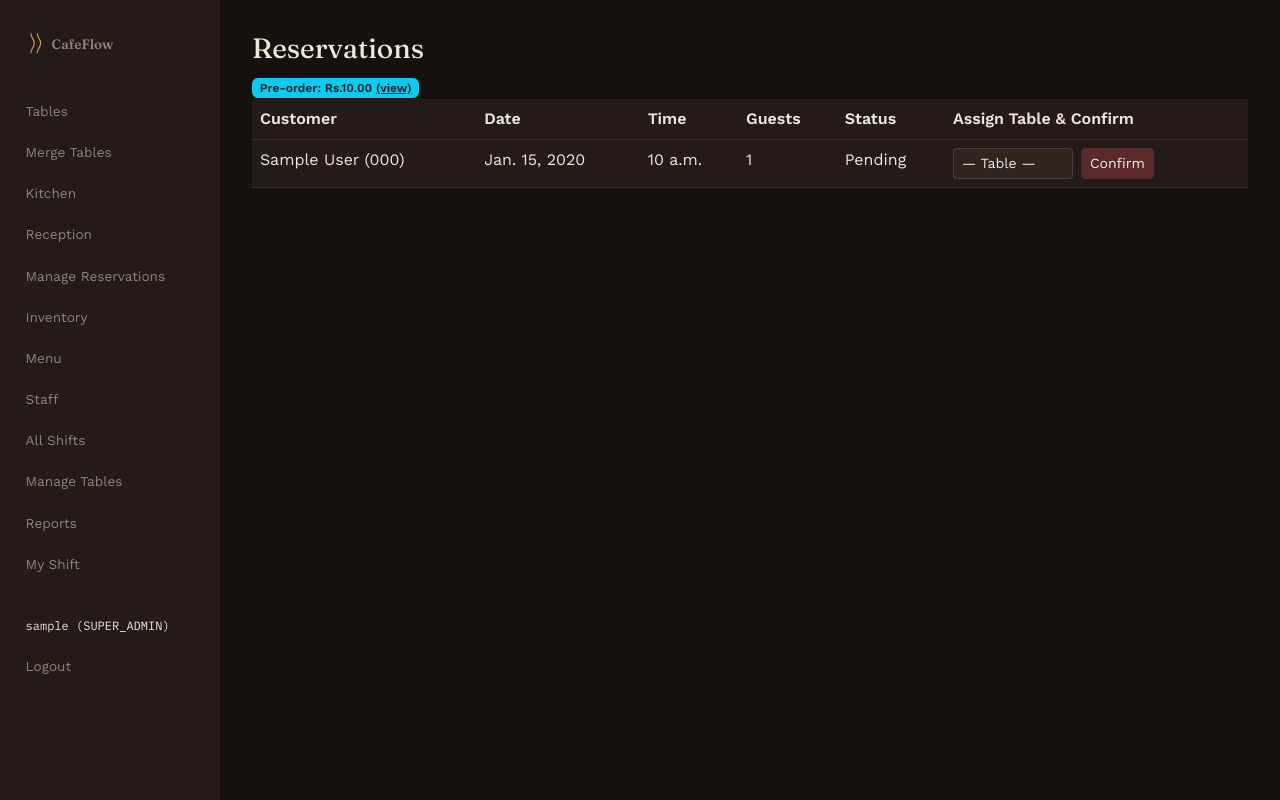
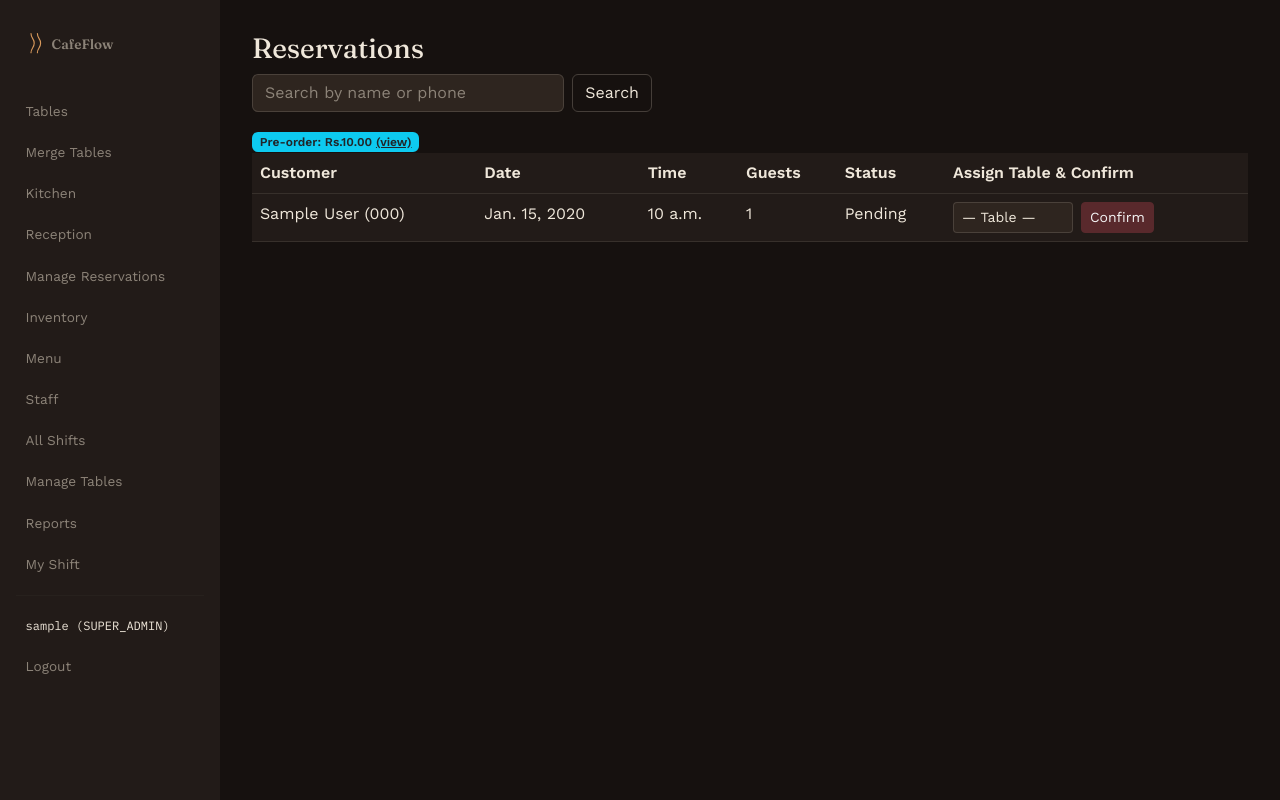
Before and after one commit to khadkashashi/CafeFlow, a Django app: page /reservations/manage/ in a window 1280 px wide. Run offline with Django 5.2, Linux system fonts and the light colour scheme; a user stored in the database is signed in; tables that the repository leaves empty hold one stand-in row (values such as "Sample post").

Commit message:
add search box and order by newest reservation first

```diff
--- a/reservations/templates/reservations/reservation_list.html
+++ b/reservations/templates/reservations/reservation_list.html
@@ -3,6 +3,15 @@
 
 {% block content %}
 <h3>Reservations</h3>
+
+<form method="get" class="d-flex gap-2 mb-3" style="max-width: 400px;">
+    <input type="text" name="q" value="{{ query }}" class="form-control" placeholder="Search by name or phone">
+    <button type="submit" class="btn btn-outline-dark">Search</button>
+    {% if query %}
+    <a href="{% url 'reservations:reservation_list' %}" class="btn btn-outline-secondary">Clear</a>
+    {% endif %}
+</form>
+
 <table class="table bg-white">
     <thead><tr><th>Customer</th><th>Date</th><th>Time</th><th>Guests</th><th>Status</th><th>Assign Table & Confirm</th></tr></thead>
     <tbody>
@@ -37,7 +46,9 @@
 {% endif %}
         </tr>
         {% empty %}
-        <tr><td colspan="6" class="text-muted">No pending reservations.</td></tr>
+        <tr><td colspan="6" class="text-muted">
+            {% if query %}No reservations match "{{ query }}".{% else %}No pending reservations.{% endif %}
+        </td></tr>
         {% endfor %}
     </tbody>
 </table>
--- a/reservations/views.py
+++ b/reservations/views.py
@@ -10,6 +10,8 @@ from django.shortcuts import get_object_or_404
 from tables.models import Table
 from menu.models import FoodItem
 from orders.models import Order, OrderItem
+from django.db.models import Q
+
 # Create your views here.
 
 @login_required
@@ -57,14 +59,16 @@ def my_reservations(request):
 @role_required(User.Role.FRONT_DESK, User.Role.MANAGER)
 def reservation_list(request):
     from tables.models import Table
-    reservations = Reservation.objects.exclude(status=Reservation.Status.CANCELLED).select_related("customer", "table").order_by("date", "time")
+    query = request.GET.get("q", "").strip()
+    reservations = Reservation.objects.exclude(status=Reservation.Status.CANCELLED).select_related("customer", "table")
+    if query:
+        reservations = reservations.filter( Q(customer__name__icontains=query) | Q(customer__phone__icontains=query))
+    reservations = reservations.order_by("-pk")
     for r in reservations:
         if r.status == Reservation.Status.PENDING:
-            taken_ids = Reservation.objects.filter(
-                date=r.date, status=Reservation.Status.CONFIRMED, table__isnull=False
-            ).exclude(pk=r.pk).values_list("table_id", flat=True)
+            taken_ids = Reservation.objects.filter(date=r.date, status=Reservation.Status.CONFIRMED, table__isnull=False).exclude(pk=r.pk).values_list("table_id", flat=True)
             r.available_tables = Table.objects.exclude(pk__in=taken_ids)
-    return render(request, "reservations/reservation_list.html", {"reservations": reservations})
+    return render(request, "reservations/reservation_list.html", {"reservations": reservations, "query": query})
 
 
 @role_required(User.Role.FRONT_DESK, User.Role.MANAGER)
```
